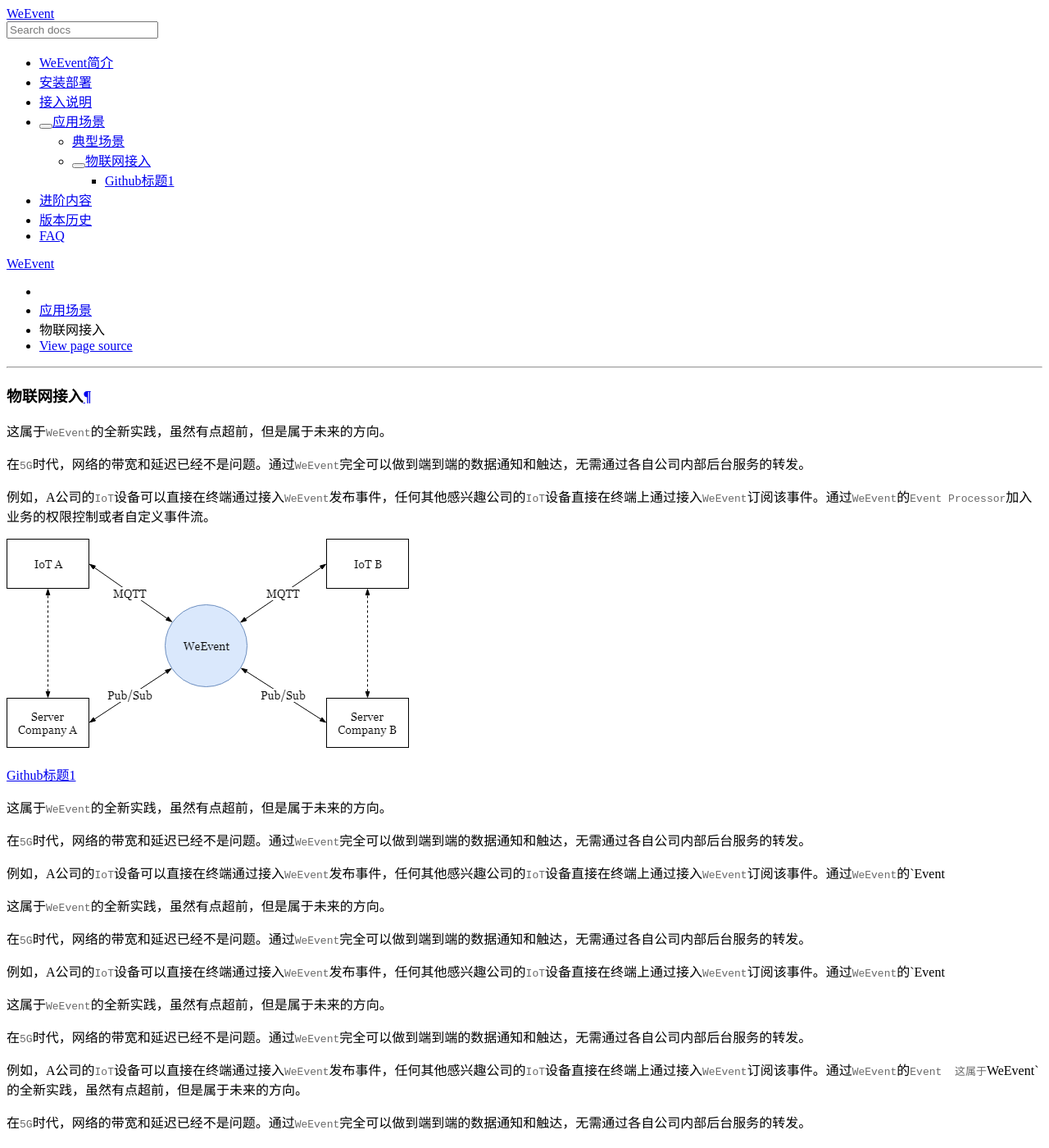
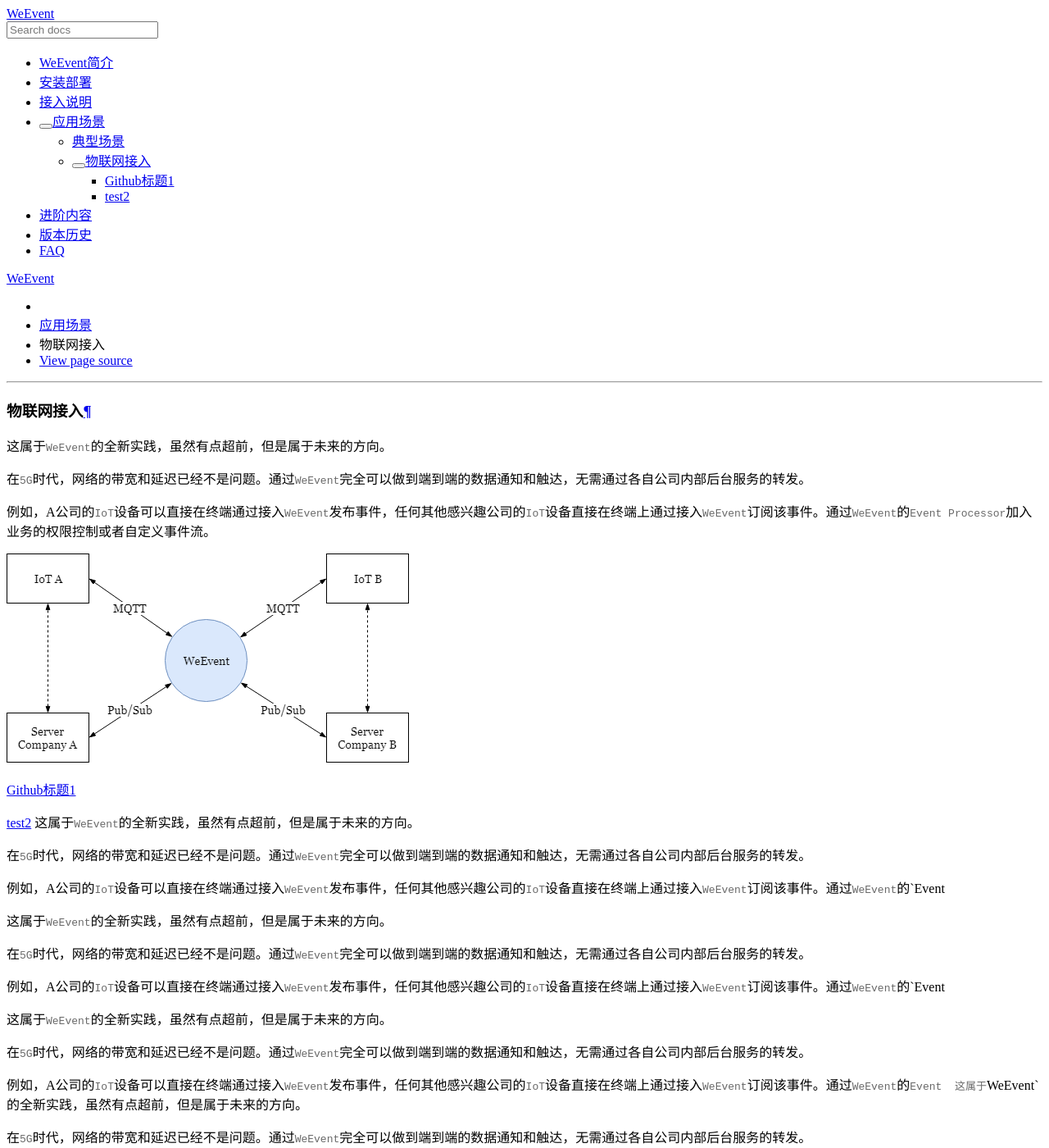
Before and after one commit to WeBankBlockchain/WeEvent-docs, a Sphinx documentation site: the page built from docs/scarino/iot.md, in a window 1280 px wide and 1400 px high. Shown: the whole window at 82% size. Built offline with Sphinx 7.4.7 and the Read the Docs theme 2.0.0, drawn with Linux system fonts in a browser that asks for light colours.

Commit message:
update file

```diff
--- a/docs/scarino/iot.md
+++ b/docs/scarino/iot.md
@@ -9,8 +9,10 @@
 
 
 
-[Github标题1](#github标题1)
+[Github标题1](#github1)
 
+
+[test2](#test2)
 这属于`WeEvent`的全新实践，虽然有点超前，但是属于未来的方向。
 
 在`5G`时代，网络的带宽和延迟已经不是问题。通过`WeEvent`完全可以做到端到端的数据通知和触达，无需通过各自公司内部后台服务的转发。
@@ -46,3 +48,5 @@
 
 例如，A公司的`IoT`设备可以直接在终端通过接入`WeEvent`发布事件，任何其他感兴趣公司的`IoT`设备直接在终端上通过接入`WeEvent`订阅该事件。通过`WeEvent`的`Event
 ### Github标题1
+
+### test2
```
